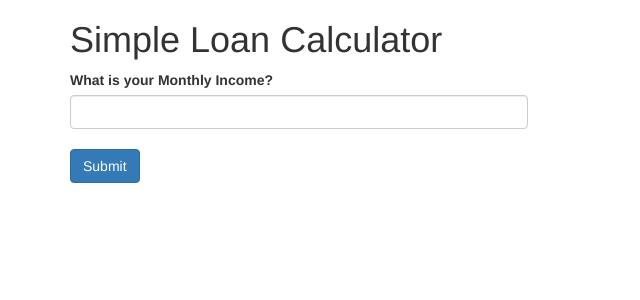
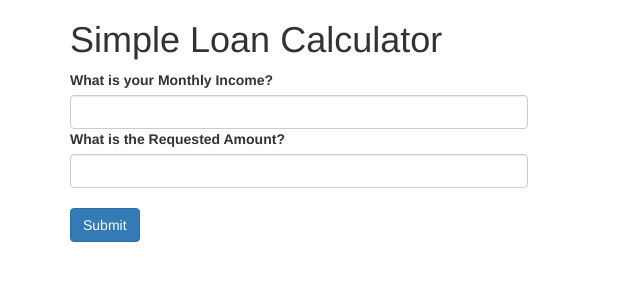
Before and after one commit to rakeshravindrank/simple-loan-calc, an Angular app in the folder SimpleLoanCalculator/: page / in a window 1280 px wide. Shown: the top 300 px of the page, without its empty margins (0-640 px from the left). Built offline with nearby package versions, Linux system fonts and the light colour scheme.

Commit message:
Added requested amount field and validations.

```diff
--- a/SimpleLoanCalculator/src/app/loan-calculator/loan-calculator.component.html
+++ b/SimpleLoanCalculator/src/app/loan-calculator/loan-calculator.component.html
@@ -15,7 +15,7 @@
                             type="text"
                             autocomplete="off"
                             id="monthlyIncome"
-                            (blur)="changeToDecimalFormat()"
+                            (blur)="changeMonthlyIncomeFormat()"
                             class="form-control"
                             formControlName="monthlyIncome">
                         <span
@@ -25,11 +25,36 @@
                                 Please enter monthly income
                             </span>
                             <span *ngIf="inputForm.get('monthlyIncome').errors['minimumMonthlyIncomeError']">
-                                Minimum monthly income should be 500000
+                                Minimum monthly income should be {{minimumMonthlyIncome}}
                             </span>
                         </span>
                     </div>
                 </div>
+                <div class="row">
+                    <div class="col-md-5">
+                        <label for="requestedAmount">
+                            What is the Requested Amount?
+                        </label>
+                        <input
+                            type="text"
+                            autocomplete="off"
+                            id="requestedAmount"
+                            (blur)="changeRequestedAmountFormat()"
+                            class="form-control"
+                            formControlName="requestedAmount">
+                        <span
+                            *ngIf="!inputForm.get('requestedAmount').valid && inputForm.get('requestedAmount').touched"
+                            class="help-block">
+                            <span *ngIf="inputForm.get('requestedAmount').errors['required']">
+                                Please enter requested amount
+                            </span>
+                            <span *ngIf="inputForm.get('requestedAmount').errors['minimumRequestedAmountError']">
+                                Minimum requested amount should be {{minimumRequestedAmount}}
+                            </span>
+                        </span>
+                    </div>
+                </div>
+
                 <br>
                 <div >
                     <button type="submit" class="btn btn-primary">Submit</button>
--- a/SimpleLoanCalculator/src/app/loan-calculator/loan-calculator.component.ts
+++ b/SimpleLoanCalculator/src/app/loan-calculator/loan-calculator.component.ts
@@ -11,11 +11,15 @@ export class LoanCalculatorComponent implements OnInit {
   title : string = "Simple Loan Calculator";
   inputForm: FormGroup;
 
+  minimumMonthlyIncome: number = 500000;
+  minimumRequestedAmount: number = 20000000;
+
   constructor(private decimalPipe: DecimalPipe) { }
 
   ngOnInit(): void {
     this.inputForm = new FormGroup( {
       'monthlyIncome': new FormControl('', [Validators.required, , this.validationForMontlyIncome.bind(this)]),
+      'requestedAmount': new FormControl('', [Validators.required, , this.validationForRequestedAmount.bind(this)]),
     });
   }
 
@@ -23,7 +27,7 @@ export class LoanCalculatorComponent implements OnInit {
     return (value == null)? "":value.replace(/[^0-9]+/g,'');
   }
 
-  changeToDecimalFormat() {
+  changeMonthlyIncomeFormat() {
     let inputValue = this.inputForm.get('monthlyIncome').value;
     console.log("changeToDecimalFormat: inputValue = ",inputValue);
     if(inputValue){
@@ -39,13 +43,35 @@ export class LoanCalculatorComponent implements OnInit {
 
   validationForMontlyIncome(control: FormControl) : {[s: string]: boolean}{
     let inputValue = this.removeComma(control.value);
-    console.log("inputValue =", inputValue);
+    console.log("validationForMontlyIncome: inputValue =", inputValue);
     if(inputValue) {
       let inputNumber: number = Number(inputValue);
-      if(inputNumber<500000) {
+      if(inputNumber<this.minimumMonthlyIncome) {
         return {'minimumMonthlyIncomeError': true};
       }
     }
     return null;
   }
+
+  changeRequestedAmountFormat() {
+    let inputValue = this.inputForm.get('requestedAmount').value;
+    console.log("changeRequestedAmountFormat: inputValue = ",inputValue);
+    if(inputValue){
+      inputValue = this.removeComma(inputValue);
+      let income: string = this.decimalPipe.transform(inputValue);
+      this.inputForm.get('requestedAmount').setValue(income, {emitEvent: false });
+    }
+  }
+
+  validationForRequestedAmount(control: FormControl) : {[s: string]: boolean}{
+    let inputValue = this.removeComma(control.value);
+    console.log("validationForRequestedAmount : inputValue =", inputValue);
+    if(inputValue) {
+      let inputNumber: number = Number(inputValue);
+      if(inputNumber<this.minimumRequestedAmount) {
+        return {'minimumRequestedAmountError': true};
+      }
+    }
+    return null;
+  }
 }
```
